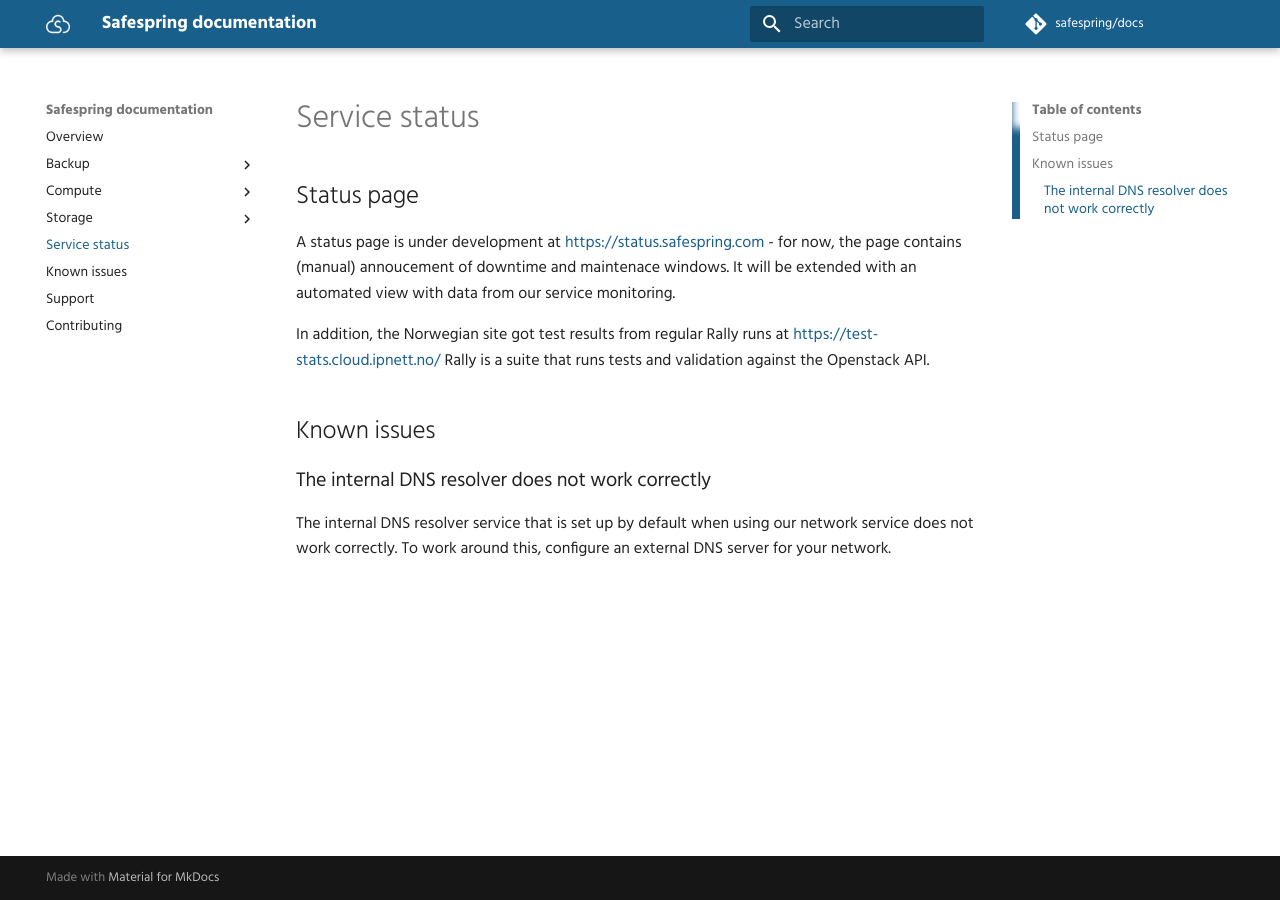
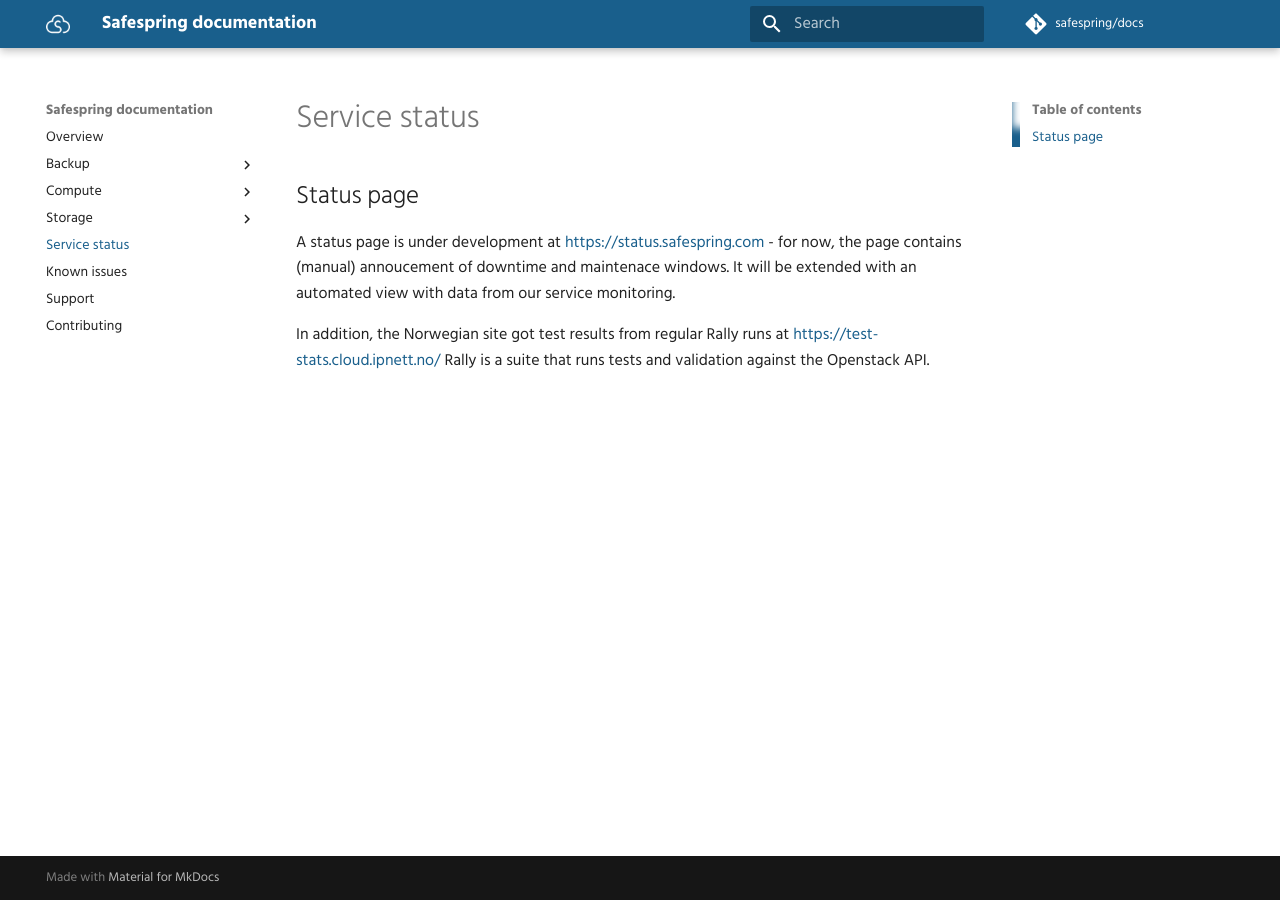
Before and after one commit to safespring/docs, an MkDocs documentation site: the page built from content/status.md, in a window 1280 px wide. Built offline with MkDocs 1.6.1 and Material for MkDocs 9.7.7, drawn with Linux system fonts in a browser that asks for light colours; comment, search, counter and statistics services are not loaded; old or Windows-style settings are respelled for this version of MkDocs.

Commit message:
Known issues is its own page

```diff
--- a/content/status.md
+++ b/content/status.md
@@ -9,11 +9,3 @@
 In addition, the Norwegian site got test results from regular Rally runs
 at https://test-stats.cloud.ipnett.no/ Rally is a suite that runs tests and
 validation against the Openstack API.
-
-## Known issues
-
-### The internal DNS resolver does not work correctly
-
-The internal DNS resolver service that is set up by default when using our
-network service does not work correctly. To work around this, configure an
-external DNS server for your network.
```
